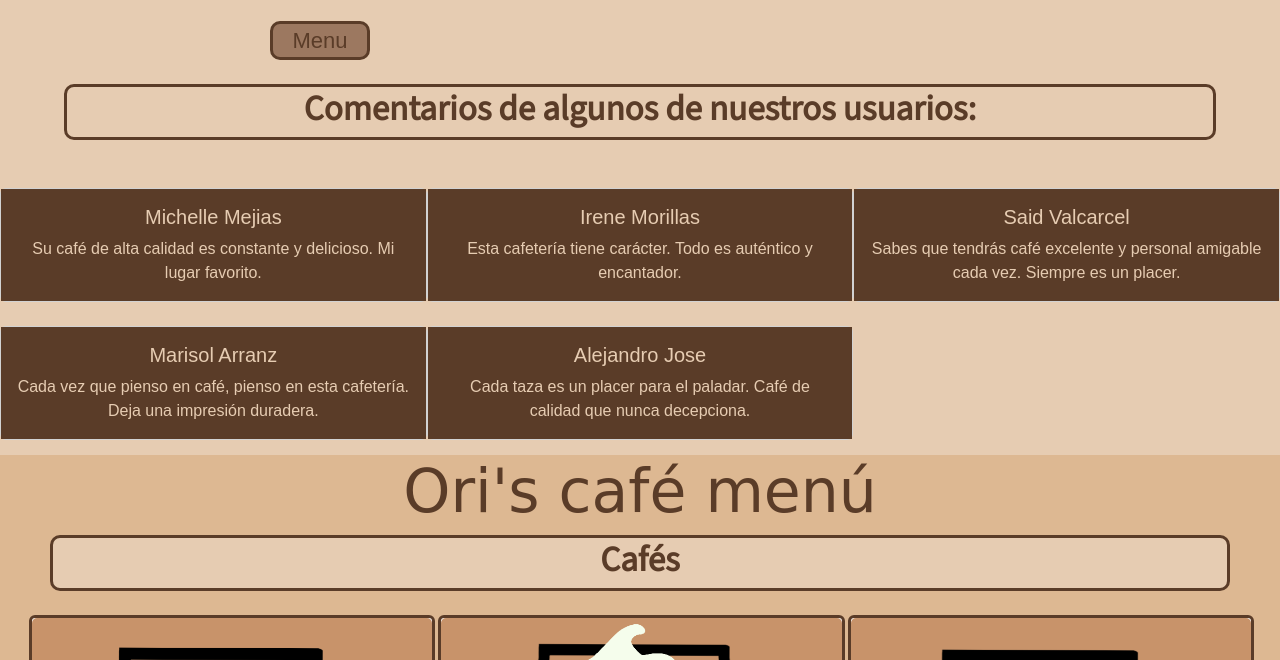
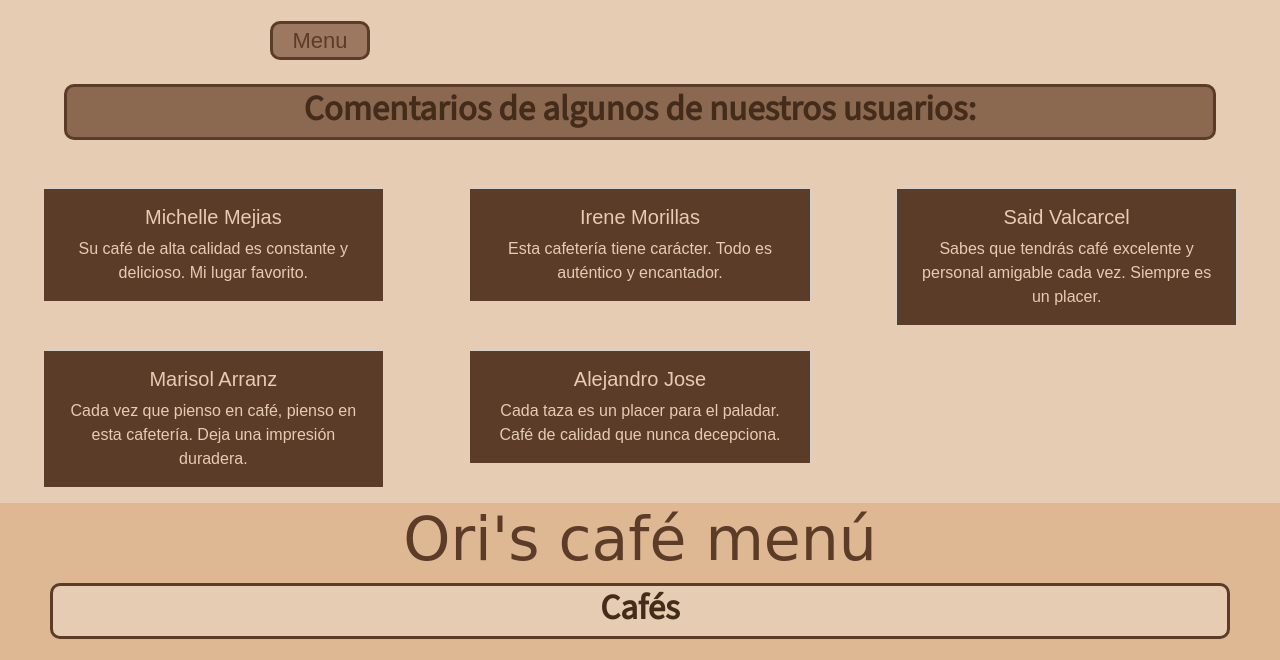
Before and after one commit to orianacerrudo/CafeteriaJS, a plain HTML site: page index.html in a window 1280 px wide. Shown: the part 760-1420 px from the top of the page. Drawn offline with nearby package versions, Linux system fonts and the light colour scheme; some packages are replaced by stand-ins of ours; a script that the page names is missing; a web font is replaced by a local one.

Commit message:
cambios 2

```diff
--- a/logica.js
+++ b/logica.js
@@ -73,6 +73,7 @@ function agregarACarrito(producto) {
         <td><img class="tamañoIMGcarrito" src="${producto.imagen}" alt="${producto.nombre}"></td>
         <td>${producto.nombre}</td>
         <td>$${producto.precio}</td>
+        <td><button class="btn btn-light eliminarProducto" data-id="${producto.id}">🗑️</button></td>
       </tr>
     `;
 
@@ -82,7 +83,7 @@ function agregarACarrito(producto) {
     0
   );
   document.getElementById("total").innerText =
-    "Precio total de su compra: $ " + totalCarrito;
+    "Precio total de su compra: $" + totalCarrito;
 }
 
 // Mostrar productos en el carrito desde localStorage
@@ -95,6 +96,7 @@ function mostrarProductosEnCarrito() {
           <td><img class="tamañoIMGcarrito" src="${producto.imagen}" alt="${producto.nombre}"></td>
           <td>${producto.nombre}</td>
           <td>$${producto.precio}</td>
+          <td><button class="btn btn-light eliminarProducto" data-id="${producto.id}">🗑️</button></td>
         </tr>
       `;
   }
@@ -194,6 +196,8 @@ vaciarCarrito.addEventListener("click", () => {
   }
 });
 
+// agregar funcion que elimine un producto del carrito
+
 // FETCH
 
 function mostrarComentariosEnLaPagina(comentarios) {
@@ -206,7 +210,7 @@ function mostrarComentariosEnLaPagina(comentarios) {
     comentarioElement.className = "col";
 
     const cardComentario = document.createElement("div");
-    cardComentario.className = "card";
+    cardComentario.className = "card cardComentario";
 
     const cardBody = document.createElement("div");
     cardBody.className = "card-body";
@@ -230,7 +234,7 @@ function mostrarComentariosEnLaPagina(comentarios) {
 }
 
 function obtenerJson() {
-  const urlJSON = "/archivo.json";
+  const urlJSON = "/comentarios.json";
   fetch(urlJSON)
     .then((response) => response.json())
     .then((data) => {
--- a/style.css
+++ b/style.css
@@ -71,9 +71,11 @@ footer {
 }
 
 .parrafoHome {
+  font-weight: bold;
   font-family: "Source Sans 3", sans-serif;
   text-align: center;
   width: 300px;
+  color: #5a3c28;
   margin: auto;
 }
 .botonHome {
@@ -102,6 +104,7 @@ footer {
   margin-bottom: 15px;
 }
 .subtComentarios {
+  background-color: #8b6850;
   border-style: solid;
   border-color: #5a3c28;
   border-radius: 10px;
@@ -111,6 +114,10 @@ footer {
 }
 div#contenedorComentarios {
   margin-bottom: 15px;
+}
+.cardComentario {
+  margin-left: 5%;
+  margin-right: 5%;
 }
 
 /* SECCION 2 */
@@ -135,7 +142,7 @@ div#contenedorComentarios {
 .subtitulo2 {
   font-family: "Source Sans 3", sans-serif;
   font-weight: bold;
-  color: #5a3c28;
+  color: #442c1b;
   font-size: 35px;
 }
 /* CARDS */
@@ -223,6 +230,9 @@ table th {
 table td {
   vertical-align: middle;
 }
+#tablaCarrito thead {
+  background-color: #7f5539;
+}
 .tamañoIMGcarrito {
   width: 60px;
 }
@@ -270,6 +280,10 @@ h6 {
   .nav-texto {
     text-align: center;
   }
+  .cardComentario {
+    margin-left: 10%;
+    margin-right: 10%;
+  }
 }
 
 /* LAPTOP LARGE 1440 */
```
Also changed, not shown: comentarios.json (renamed from archivo.json).
